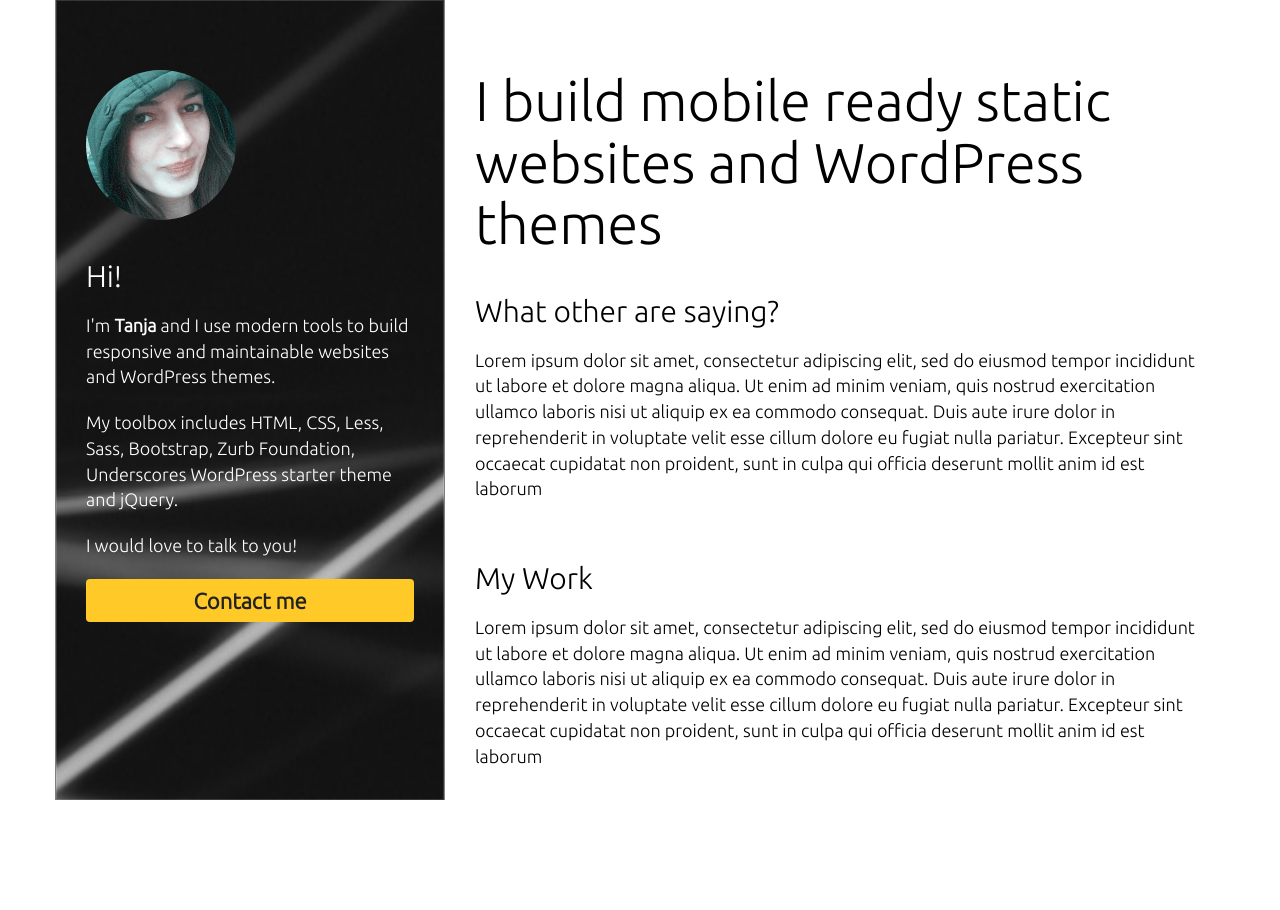
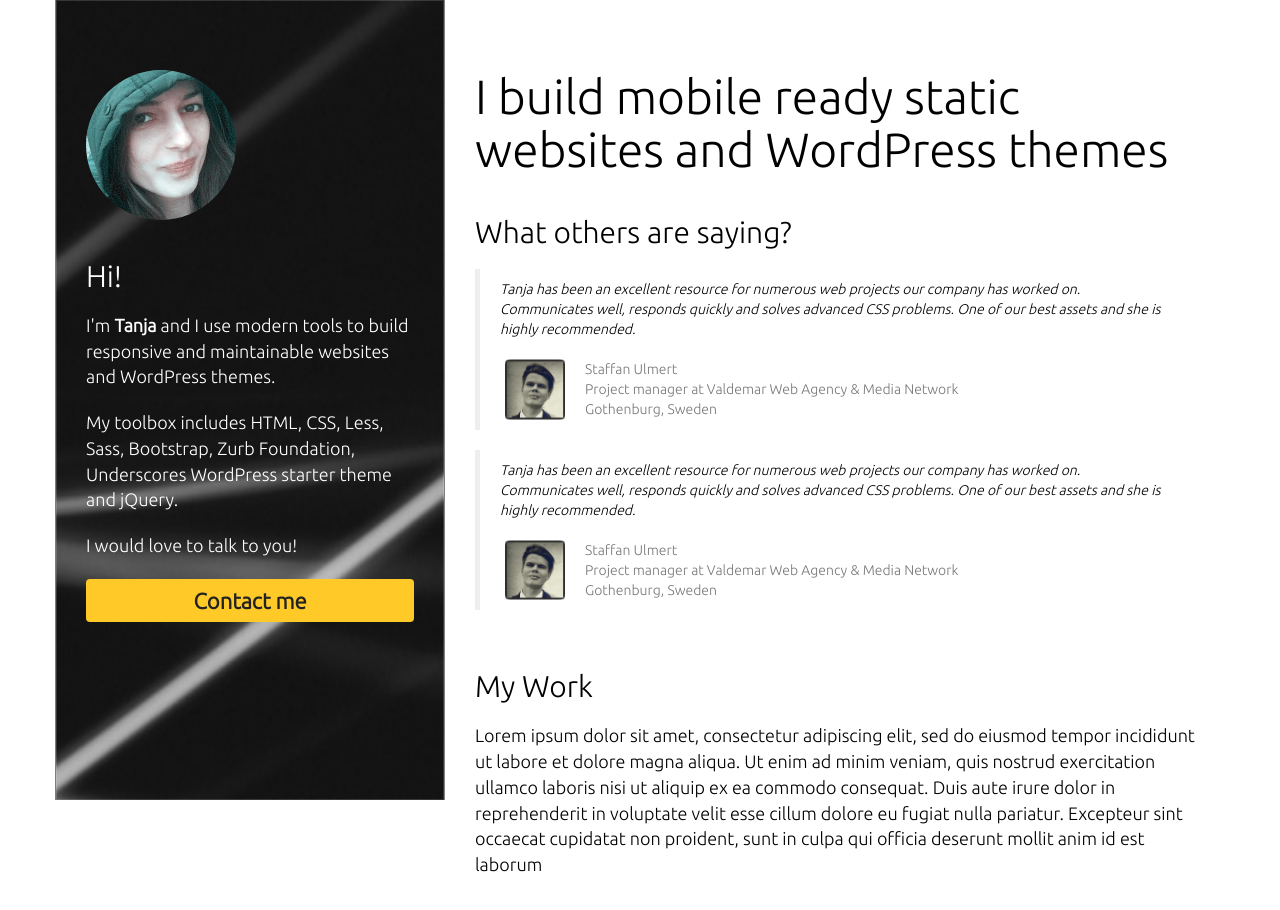
Before and after one commit to TanjaSS/tanjass.github.io, a plain HTML site: page index.html in a window 1280 px wide. Before the commit the page ends 819 px from the top, so only its background shows below. Drawn offline with nearby package versions, Linux system fonts and the light colour scheme.

Commit message:
Add citation

```diff
--- a/index.html
+++ b/index.html
@@ -35,10 +35,27 @@
           <div class="col-sm-12">
             <h1>I build mobile ready static websites and WordPress themes</h1>
 
-            <h2>What other are saying?</h2>
-            <p>
-              Lorem ipsum dolor sit amet, consectetur adipiscing elit, sed do eiusmod tempor incididunt ut labore et dolore magna aliqua. Ut enim ad minim veniam, quis nostrud exercitation ullamco laboris nisi ut aliquip ex ea commodo consequat. Duis aute irure dolor in reprehenderit in voluptate velit esse cillum dolore eu fugiat nulla pariatur. Excepteur sint occaecat cupidatat non proident, sunt in culpa qui officia deserunt mollit anim id est laborum
-            </p>
+            <h2>What others are saying?</h2>
+
+            <blockquote>
+            	<p>Tanja has been an excellent resource for numerous web projects our company has worked on. Communicates well, responds quickly and solves advanced CSS problems. One of our best assets and she is highly recommended.</p>
+              <footer class="row">
+                <img src="images/staffan_t.png">
+                <div>Staffan Ulmert</div>
+                <div>Project manager at Valdemar Web Agency & Media Network</div>
+                <div>Gothenburg, Sweden</div>
+              </footer>
+            </blockquote>
+
+            <blockquote>
+            	<p>Tanja has been an excellent resource for numerous web projects our company has worked on. Communicates well, responds quickly and solves advanced CSS problems. One of our best assets and she is highly recommended.</p>
+              <footer class="row">
+                <img src="images/staffan_t.png">
+                <div>Staffan Ulmert</div>
+                <div>Project manager at Valdemar Web Agency & Media Network</div>
+                <div>Gothenburg, Sweden</div>
+              </footer>
+            </blockquote>
           </div>
         </div>
 
--- a/less/style.less
+++ b/less/style.less
@@ -17,7 +17,7 @@ body {
 
 h1 {
 	font-family: 'Ubuntu', sans-serif;
-  font-size: 56px;
+  font-size: 48px;
 }
 
 h1, .h1, h2, .h2, h3, .h3 {
@@ -54,6 +54,23 @@ p {
 	padding: 30px;
 }
 
+blockquote {
+	p {
+  	font-size: 14px;
+    font-style: italic;
+  }
+
+  img {
+  	width: 60px;
+    float: left;
+    margin: 0 20px;
+  }
+
+  footer:before, small:before, .small:before {
+  	content: " ";
+  }
+}
+
 .avatar {
   height: 150px;
   width: 150px;
```
Also changed, not shown: css/style.css, images/staffan_t.png (added).
